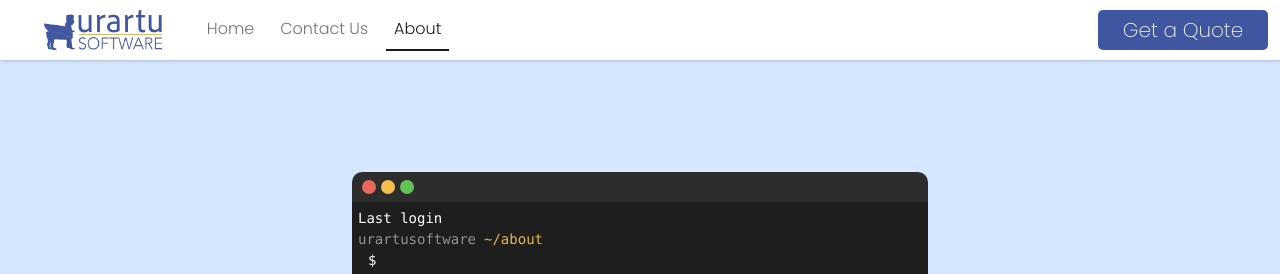
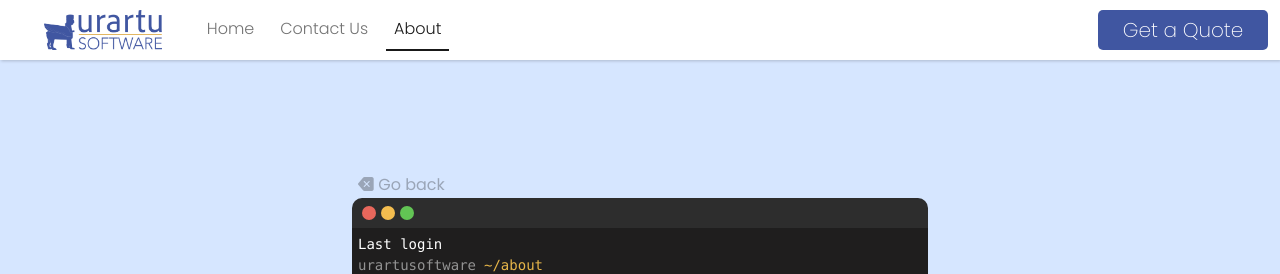
Before and after one commit to vaheaslanyan/urartusoftware-ui, an Angular app: page /about in a window 1280 px wide. Shown: the top 274 px of the page. Built offline with nearby package versions, Linux system fonts and the light colour scheme.

Commit message:
Add all animations for navigating in terminal component

```diff
--- a/src/app/components/terminal/terminal.component.html
+++ b/src/app/components/terminal/terminal.component.html
@@ -1,4 +1,8 @@
 <div class="terminal-div">
+    <button id="backButtonButton" (click)="navBack()" [disabled]="isInNavMenu">
+        <i class="bi bi-backspace-fill"></i>
+        Go back
+    </button>
   <div class="terminal-top-div">
     <div class="tbutton tbutton-red"></div>
     <div class="tbutton tbutton-yellow"></div>
@@ -29,8 +33,12 @@
         >
         <div class="terminal-cursor"></div>
       </div>
-      <div class="ttext-ls-div">
-        <span class="ttext ttext-button" (click)="lsOptionClicked('about')"
+      <div class="ttext-ls-div"
+        [ngClass]="{
+            'is-hidden': !isInNavMenu
+        }"
+      >
+        <span class="ttext ttext-button" (click)="lsOptionClicked('bio')"
           >bio</span
         >
         <span class="ttext ttext-button" (click)="lsOptionClicked('tech-stack')"
--- a/src/app/components/terminal/terminal.component.scss
+++ b/src/app/components/terminal/terminal.component.scss
@@ -1,6 +1,14 @@
 .terminal-div {
   width: 100%;
   height: 100%;
+}
+
+#backButtonButton {
+  border: none;
+  background-color: transparent;
+}
+
+#backButtonButton:disabled {
 }
 
 .terminal-top-div {
--- a/src/app/components/terminal/terminal.component.ts
+++ b/src/app/components/terminal/terminal.component.ts
@@ -3,33 +3,56 @@ import { Component, ElementRef, OnInit, Renderer2 } from '@angular/core';
 @Component({
   selector: 'app-terminal',
   templateUrl: './terminal.component.html',
-  styleUrls: ['./terminal.component.scss']
+  styleUrls: ['./terminal.component.scss'],
 })
-export class TerminalComponent implements OnInit{
-
-  path = "about"
+export class TerminalComponent implements OnInit {
+  path = 'about';
   typedText = ' ';
   charCount = 0;
   isResettingAnimation = false;
+  isInNavMenu = true;
 
-  constructor(private renderer: Renderer2, private el: ElementRef){}
+  constructor(private renderer: Renderer2, private el: ElementRef) {}
 
   ngOnInit(): void {}
 
+  navBack() {
+    this.resetPath();
+    setTimeout(() => {
+      this.typedText = 'cd .. && ls';
+      this.charCount = this.typedText.length;
+      this.isResettingAnimation = false;
+      setTimeout(() => {
+        this.path = 'about';
+        this.isInNavMenu = true;
+        this.typedText = '';
+        this.charCount = 0;
+      }, 2000);
+    }, 1);
+  }
+
   lsOptionClicked(option: string) {
+    this.resetPath();
+    this.navToOption(option);
+  }
+
+  resetPath() {
     this.isResettingAnimation = true;
+    this.charCount = 0;
+    this.typedText = '';
+  }
 
-    this.charCount = 0;
-    this.typedText = "";
-
+  navToOption(option: string) {
     setTimeout(() => {
       this.charCount = option.length;
       this.typedText = option;
       this.isResettingAnimation = false;
       setTimeout(() => {
-        this.path = option
-      }, 2000)
+        this.path = option;
+        this.isInNavMenu = false;
+        this.typedText = '';
+        this.charCount = 0;
+      }, 2000);
     }, 1);
-
   }
 }
--- a/src/styles.scss
+++ b/src/styles.scss
@@ -104,6 +104,10 @@ form .dropdown {
     font-weight: 300;
 }
 
+.is-hidden {
+    visibility: hidden;
+}
+
 // Field with failed validation
 form .ng-touched.ng-invalid {
     border-color: var(--color-foreground-tertiary);
```
Lines whose indentation alone changed are shown as unchanged.
